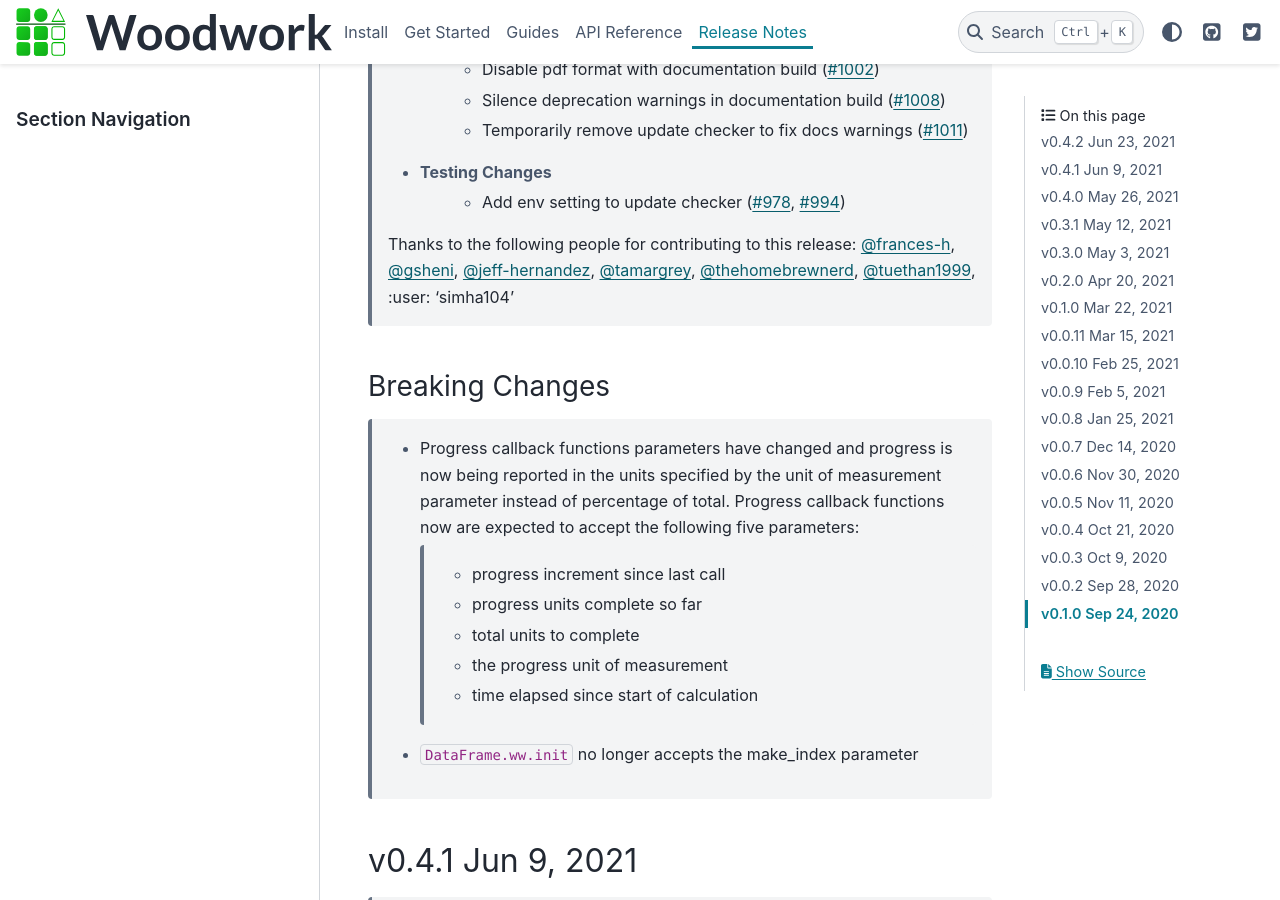
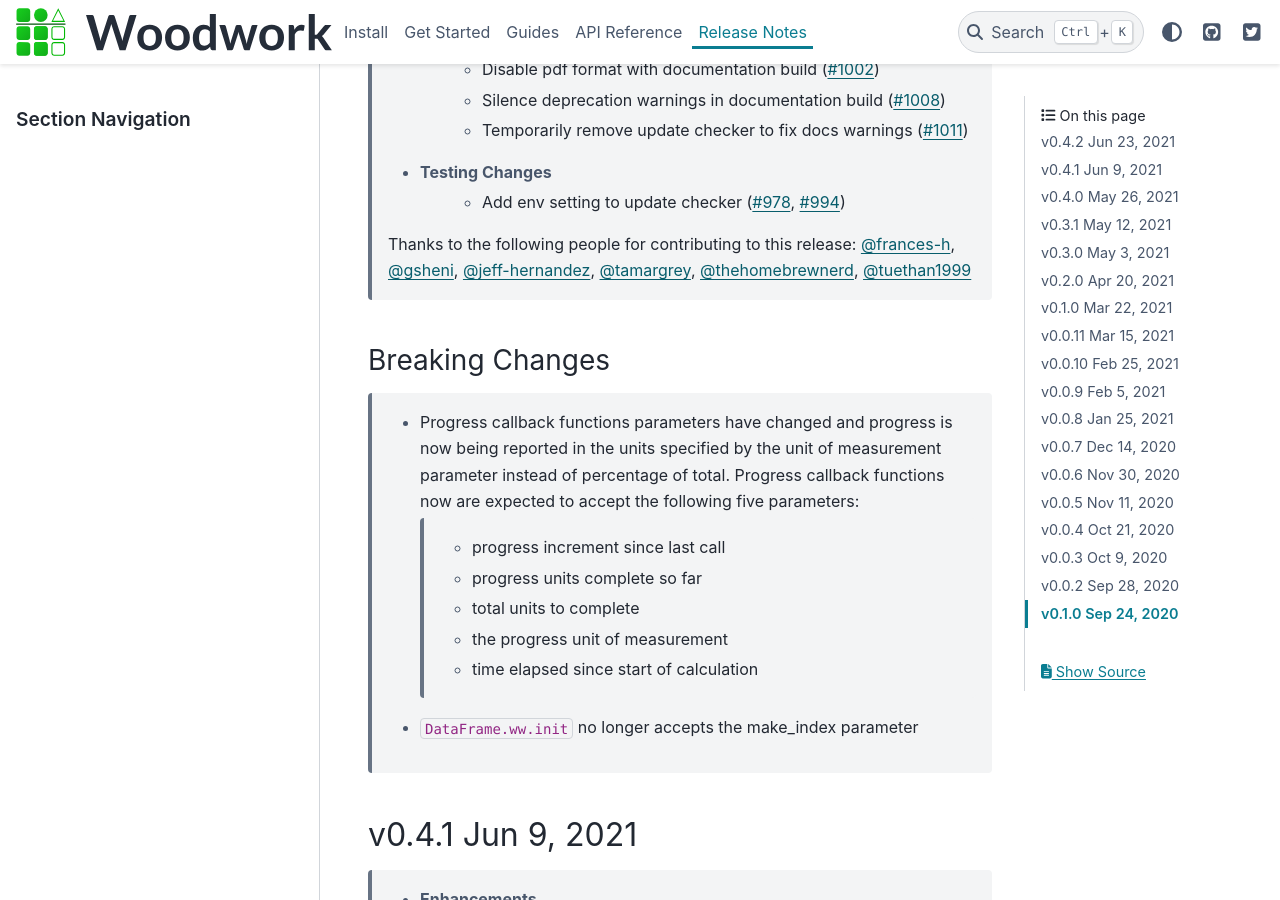
Before and after one commit to alteryx/woodwork, a Sphinx documentation site: the page built from docs/source/release_notes.rst, in a window 1280 px wide and 900 px high, scrolled down 730 px. Built offline with Sphinx 7.4.7 and the PyData theme 0.15.4, drawn with Linux system fonts in a browser that asks for light colours; comment, search, counter and statistics services are not loaded.

```diff
--- a/docs/source/release_notes.rst
+++ b/docs/source/release_notes.rst
@@ -35,7 +36,7 @@
         * Add env setting to update checker (:pr:`978`, :pr:`994`)
 
     Thanks to the following people for contributing to this release:
-    :user:`frances-h`, :user:`gsheni`, :user:`jeff-hernandez`, :user:`tamargrey`, :user:`thehomebrewnerd`, :user:`tuethan1999`, :user: 'simha104'
+    :user:`frances-h`, :user:`gsheni`, :user:`jeff-hernandez`, :user:`tamargrey`, :user:`thehomebrewnerd`, :user:`tuethan1999`
 
 Breaking Changes
 ++++++++++++++++
```
Also changed, not shown: other parts of docs/source/release_notes.rst (+2 -1 lines).
